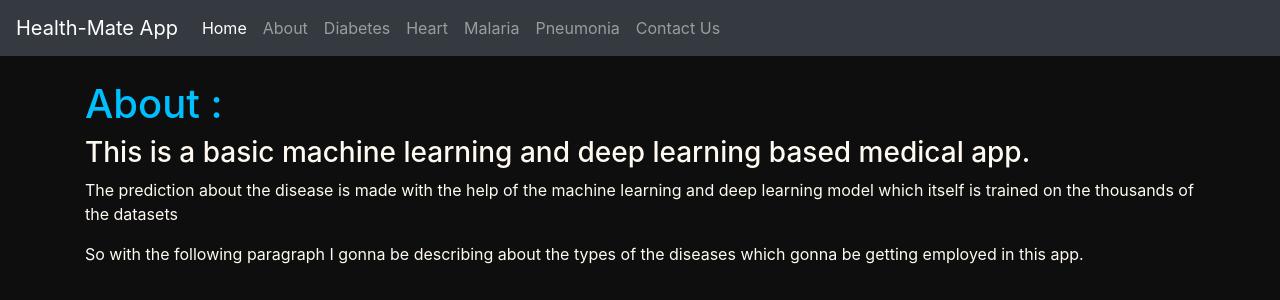
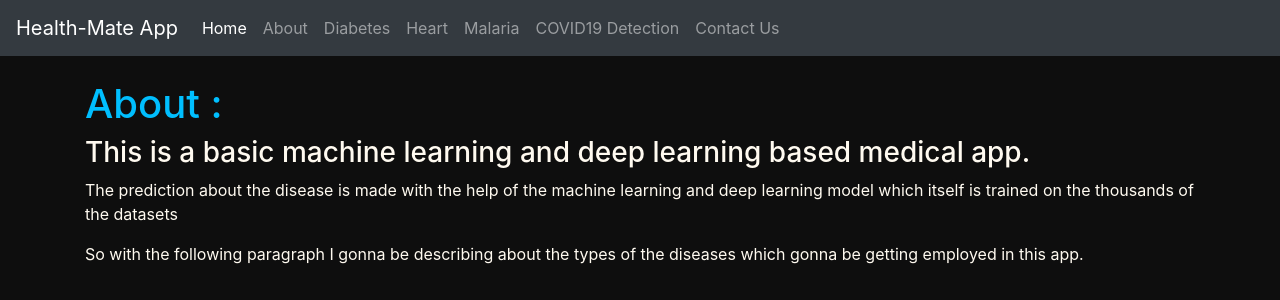
Before and after one commit to Anand-ark/Health-Mate-Webapp-Using-Django, a Django app: page /about in a window 1280 px wide. Shown: the top 300 px of the page. Run offline with Django 3.2, Linux system fonts and the light colour scheme; parts of the project's set-up code (start-up, migrations or seed data) failed here and were passed over.

Commit message:
Update base.html

```diff
--- a/templates/base.html
+++ b/templates/base.html
@@ -42,7 +42,7 @@
 
       </li>
       <li class="nav-item">
-        <a class="nav-link" href="/pneumonia">Pneumonia</a>
+        <a class="nav-link" href="/covid">COVID19 Detection</a>
 
       </li>
 
```
